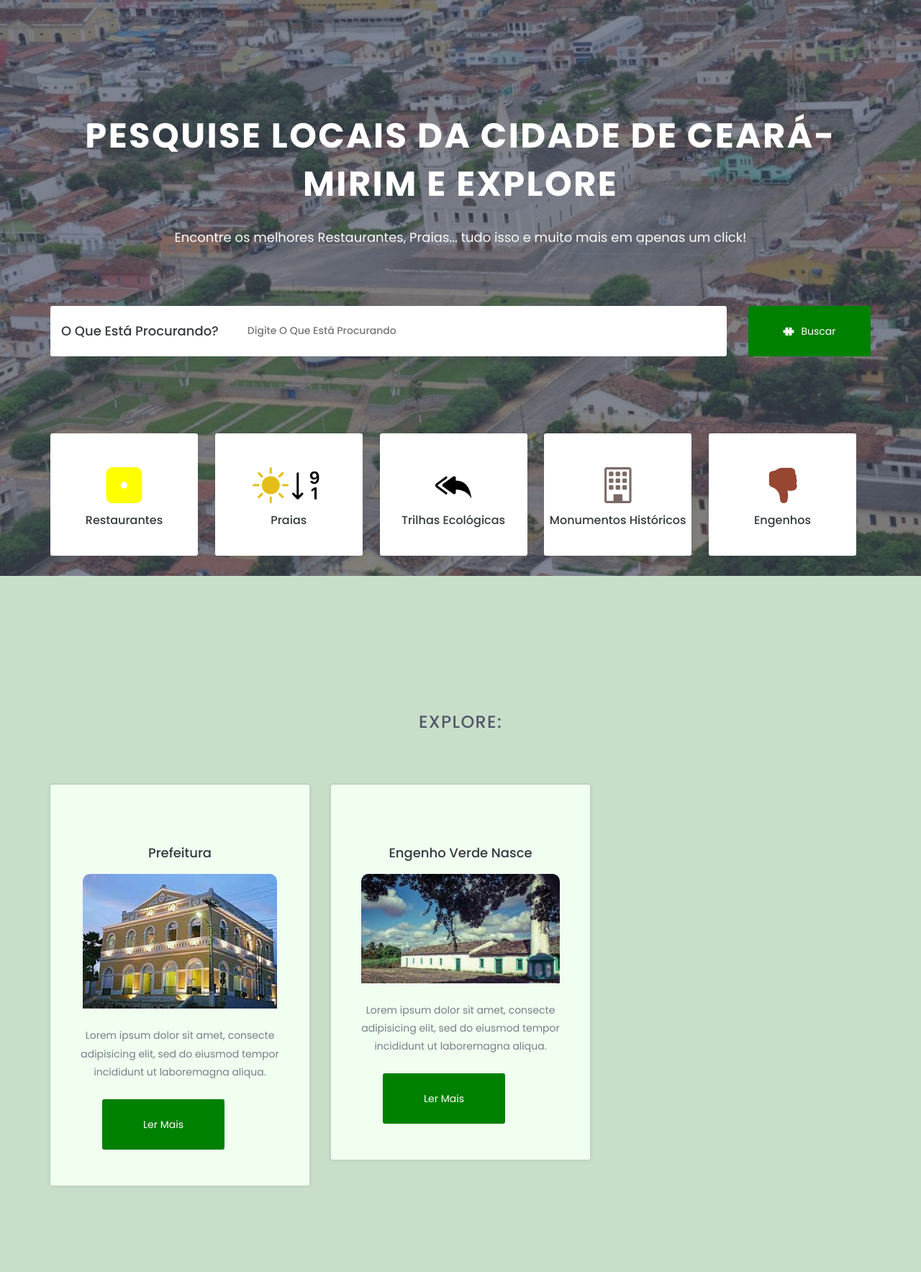
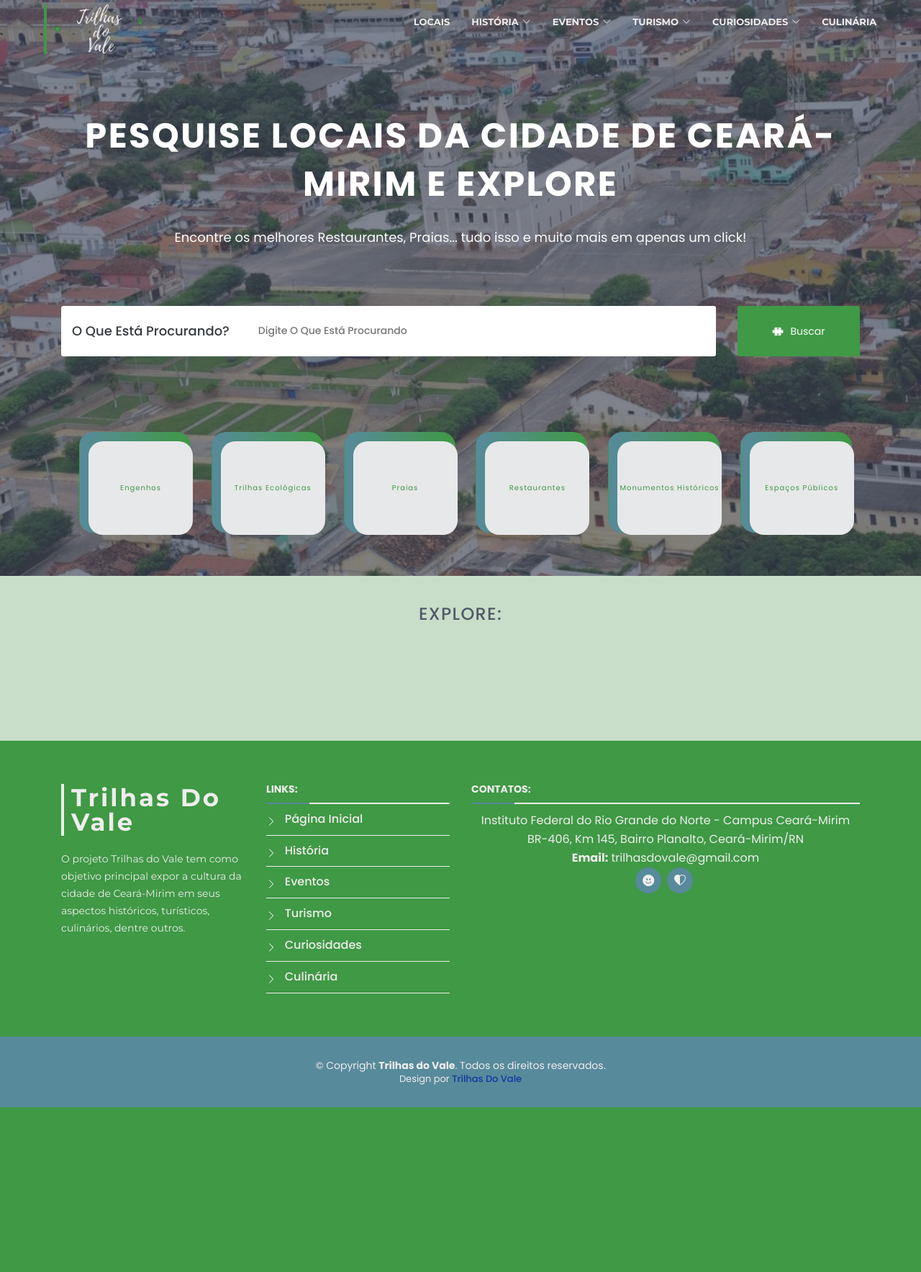
Before and after one commit to jose-ewerton/Trilhas_do_Vale, a Django app: template paginas/templates/paginas/locais.html in a window 1280 px wide. Shown: the whole page at 72% size. After the commit the page ends 1538 px from the top, so only its background shows below. Run offline with Django 3.2, Linux system fonts and the light colour scheme; the template is opened without the code that fills it: values that come from a table or form of the project are taken from there, others are empty; data comes from the database, SQL or seed files in the repository; some libraries are stand-ins or nearby versions.

Commit message:
redefinindo models e ajeitando página locais

```diff
--- a/base/admin.py
+++ b/base/admin.py
@@ -1,13 +1,13 @@
 from django.contrib import admin
 
 # importando classes
-from .models import Administrador,Usuario, Local, Localcategoria, Usuarioavalialocal, Usuariolocal, Avaliacaosite
+from .models import Administrador, Categoria, Usuario, Local, Usuarioavalialocal, Usuariolocal, Avaliacaosite
 
 
 admin.site.register(Administrador)
 admin.site.register(Usuario)
 admin.site.register(Local)
-admin.site.register(Localcategoria)
+admin.site.register(Categoria)
 admin.site.register(Usuarioavalialocal)
 admin.site.register( Usuariolocal)
 admin.site.register(Avaliacaosite)
--- /dev/null
+++ b/paginas/templates/paginas/base.html
@@ -0,0 +1,207 @@
+{% load static %}
+
+<!doctype html>
+<html lang="pt-br">
+
+<head>
+    <meta charset="utf-8">
+    <meta content="width=device-width, initial-scale=1.0" name="viewport">
+
+    {% block titulo %}
+    <title>Trilhas do Vale</title>
+    {% endblock %}
+
+    <meta content="" name="description">
+    <meta content="" name="keywords">
+
+    <!-- Favicons -->
+    <link rel="shortcut icon" href="{% static 'img/favicon1.ico' %}">
+    <link href="{% static 'img/apple-touch-icon.png' %}" rel="apple-touch-icon">
+
+    <!-- Google Fonts -->
+    <link href="https://fonts.googleapis.com/css?family=Open+Sans:300,300i,400,400i,700,700i|Montserrat:300,400,500,700"
+      rel="stylesheet">
+
+    <!-- Vendor CSS Files -->
+    <link href="{% static 'vendor/animate.css/animate.min.css' %}" rel="stylesheet">
+    <link href="{% static 'vendor/aos/aos.css' %}" rel="stylesheet">
+    <link href="{% static 'vendor/bootstrap/css/bootstrap.min.css' %}" rel="stylesheet">
+    <link href="{% static 'vendor/bootstrap-icons/bootstrap-icons.css' %}" rel="stylesheet">
+    <link href="{% static 'vendor/glightbox/css/glightbox.min.css' %}" rel="stylesheet">
+    <link href="{% static 'vendor/swiper/swiper-bundle.min.css' %}" rel="stylesheet">
+    <link href='https://cdn.jsdelivr.net/npm/bootstrap@5.0.0-alpha1/dist/css/bootstrap.min.css' rel='stylesheet'>
+
+    <!-- JQuery -->
+    <script type='text/javascript' src='https://cdnjs.cloudflare.com/ajax/libs/jquery/3.2.1/jquery.min.js'></script>
+
+    <!-- Template Main CSS File -->
+    <link href="{% static 'css/style.css' %}" rel="stylesheet">
+
+
+    <!-- Bloco destinado aos estilos para cada página -->
+    {% block styles %}
+
+    {% endblock %}
+
+</head>
+
+<body >
+
+
+        <!-- Bloco com o menu principal -->
+        {% block menu %}
+        <!-- ======= Header ======= -->
+  <header id="header" class="fixed-top d-flex align-items-center header-transparent ">
+    <!-- fixed top + d flex = define posição dos topicos do header/  header-transparent -->
+    <div class="container-fluid">
+      <!-- altera o layout do header-->
+      <div class="row justify-content-center align-items-center">
+        <!-- Centraliza o container fluid-->
+        <div class="col-xl-11 d-flex align-items-center justify-content-between">
+          <!-- between: coloca o espaço entre os topicos/ col: coloca espaço nas laterais-->
+          <!-- <h1 class="logo"><a href="#">Trilhas do Vale</a></h1> -->
+          <!--  logo: ao remover tornou o trilhas do vale somente um nome e não uma logo-->
+          <!--Descomentar caso for usar logotipo de imagem-->
+          <a href="{% url 'index' %}" class="logo"><img src="{% static 'img/logo1.png' %}" alt="" class="img-fluid"></a>
+
+          <nav id="navbar" class="navbar">
+            <!-- navbar: barra de navegação-->
+            <ul>
+              <li class="dropdown"><a href="{% url 'locais' %}"><span>Locais</span></a>
+              <li class="dropdown"><a href="#historia"><span>História</span> <i class="bi bi-chevron-down"></i></a>
+                <!-- dropdown: responsavel pelos subtopicos/ bi bi-chevron-down: adiciona a seta que mostra os subtopicos -->
+                <ul>
+                  <li><a href="#"> História de Ceará-Mirim</a></li>
+                  <li><a href="#"> História não contada</a></li>
+                </ul>
+              </li>
+              <li class="dropdown"><a href="#eventos"><span>Eventos</span> <i class="bi bi-chevron-down"></i></a>
+                <ul>
+                  <li><a href="#"> Eventos Culturais</a></li>
+                  <li><a href="#"> Eventos Religiosos</a></li>
+                </ul>
+              </li>
+              <li class="dropdown"><a href="#turismo"><span>Turismo</span> <i class="bi bi-chevron-down"></i></a>
+                <ul>
+                  <li><a href="#"> Turismo Histórico </a></li>
+                  <li><a href="#"> Turismo Ecológico </a></li>
+                  <li><a href="#"> Ruínas do Vale </a></li>
+                  <li><a href="#"> Sol e Água Fresca </a></li>
+                </ul>
+              </li>
+              </li>
+              <li class="dropdown"><a href="#curiosidades"><span>Curiosidades</span> <i
+                    class="bi bi-chevron-down"></i></a>
+                <ul>
+                  <li><a href="#"> Coisas da terra </a></li>
+                  <li><a href="#"> Boca a Boca</a></li>
+                  <li><a href="#"> Memórias Vivas </a></li>
+                </ul>
+              </li>
+              <li><a class="nav-link scrollto" href="#culinaria">Culinária</a></li>
+            </ul> <!-- nav-link scrollto: indica qual link está ativo naquela janela-->
+            <i class="bi bi-list mobile-nav-toggle"></i>
+            <!--mobile-nav-toggle: mexe com a alternancia do menu responsivo -->
+          </nav><!-- .navbar -->
+        </div>
+      </div>
+    </div>
+  </header>
+        {% endblock %}
+
+
+        <!-- Bloco de conteúdo -->
+            {% block conteudo %}
+
+            {% endblock %}
+
+
+             <!-- ======= Footer ======= -->
+    {% block rodape %}
+  <footer id="footer">
+    <div class="footer-top">
+      <div class="container">
+        <div class="row">
+
+          <div class="col-lg-3 col-md-6 footer-info">
+            <h3 style="color:#efeded;">Trilhas do Vale</h3>
+            <p> O projeto Trilhas do Vale tem como objetivo principal expor a cultura da cidade de Ceará-Mirim em seus
+              aspectos históricos, turísticos, culinários, dentre outros.</p>
+          </div>
+
+          <div class="col-lg-3 col-md-6 footer-links">
+            <h4>Links:</h4>
+            <ul style=" padding-top: 10px;">
+              <li><i class="bi bi-chevron-right"></i> <a href="#">Página Inicial</a></li>
+              <li><i class="bi bi-chevron-right"></i> <a href="#">História</a></li>
+              <li><i class="bi bi-chevron-right"></i> <a href="#">Eventos</a></li>
+              <li><i class="bi bi-chevron-right"></i> <a href="#">Turismo</a></li>
+              <li><i class="bi bi-chevron-right"></i> <a href="#">Curiosidades</a></li>
+              <li><i class="bi bi-chevron-right"></i> <a href="#">Culinária</a></li>
+            </ul>
+          </div>
+
+          <div class="col-lg-6 col-md-6 footer-contact">
+            <h4>Contatos:</h4>
+            <p style="color:#efeded; font-size:16px; padding-top: 10px; text-align: center;">
+              Instituto Federal do Rio Grande do Norte - Campus Ceará-Mirim <br>
+              BR-406, Km 145, Bairro Planalto, Ceará-Mirim/RN<br>
+              <!--<strong>Phone:</strong> +1 5589 55488 55<br> -->
+              <strong>Email:</strong> trilhasdovale@gmail.com
+            </p>
+
+            <div style=" text-align: center;" class="social-links">
+              <a href="#" class="facebook"><i class="bi bi-facebook"></i></a>
+              <a href="#" class="instagram"><i class="bi bi-instagram"></i></a>
+            </div>
+
+          </div>
+
+        </div>
+      </div>
+    </div>
+
+    <div class="container">
+      <div class="copyright">
+        &copy; Copyright <strong>Trilhas do Vale</strong>. Todos os direitos reservados.
+      </div>
+      <div class="credits">
+        <!--
+        All the links in the footer should remain intact.
+        You can delete the links only if you purchased the pro version.
+        Licensing information: https://bootstrapmade.com/license/
+        Purchase the pro version with working PHP/AJAX contact form: https://bootstrapmade.com/buy/?theme=BizPage
+      -->
+        Design por <a style="color:#1138A3; font-size:13px;" href="https://trilhasdovale.com.br/">Trilhas do Vale</a>
+      </div>
+    </div>
+  </footer><!-- End Footer -->
+
+  <a href="#" class="back-to-top d-flex align-items-center justify-content-center"><i
+      class="bi bi-arrow-up-short"></i></a>
+    {% endblock %}
+
+
+    <!-- Importação do JS -->
+    <!-- Vendor JS Files -->
+  <script src="{% static 'vendor/aos/aos.js' %}"></script>
+  <script src="{% static 'vendor/bootstrap/js/bootstrap.bundle.min.js' %}"></script>
+  <script src="{% static 'vendor/glightbox/js/glightbox.min.js' %}" ></script>
+  <script src="{% static 'vendor/isotope-layout/isotope.pkgd.min.js' %}"></script>
+  <script src="{% static 'vendor/php-email-form/validate.js' %}"></script>
+  <script src="{% static 'vendor/purecounter/purecounter.js' %}"></script>
+  <script src="{% static 'vendor/swiper/swiper-bundle.min.js' %}"></script>
+  <script src="{% static 'vendor/waypoints/noframework.waypoints.js' %}"></script>
+  <script type='text/javascript'
+    src='https://cdn.jsdelivr.net/npm/bootstrap@5.0.0-alpha1/dist/js/bootstrap.bundle.min.js'></script>
+
+    <!-- Bloco destinado aos scripts para cada página -->
+    {% block scripts %}
+
+    {% endblock %}
+
+    <script src="{% static 'js/main.js' %}"></script>
+
+</body>
+
+</html>
--- a/paginas/templates/paginas/locais.html
+++ b/paginas/templates/paginas/locais.html
@@ -1,13 +1,7 @@
-<!doctype html>
-<html lang="pt-br">
+{%  extends 'paginas/base.html'   %}
+ {% load static %}
 
-<head>
-	<!-- meta data -->
-	<meta charset="utf-8">
-	<meta http-equiv="X-UA-Compatible" content="IE=edge">
-	<meta name="viewport" content="width=device-width, initial-scale=1">
-	<!-- The above 3 meta tags *must* come first in the head; any other head content must come *after* these tags -->
-
+ {% block styles %}
 	<!--font-family-->
 	<link
 		href="https://fonts.googleapis.com/css?family=Poppins:100,100i,200,200i,300,300i,400,400i,500,500i,600,600i,700,700i,800,800i,900,900i"
@@ -28,10 +22,10 @@
 	<!--responsive.css-->
 	<link rel="stylesheet" href="../../../static/css/css_local/responsive.css">
 
-</head>
+	{% endblock %}
 
-<body>
 
+	{% block conteudo %}
 
 	<!--welcome-hero start -->
 	<section id="home" class="welcome-hero">
@@ -55,7 +49,7 @@
 
 				</div>
 				<div class="welcome-hero-serch">
-					<button class="welcome-hero-btn" onclick="window.location.href='#'">
+					<button class="welcome-hero-btn">
 						<i style="margin: 0 10px 5px 0; font-size: 15px;" class="bi bi-search"></i> Buscar
 					</button>
 				</form>
@@ -68,45 +62,18 @@
 	<!--welcome-hero end -->
 
 	<!--list-topics start -->
-	<section id="list-topics" class="list-topics">
+	<section id="list-categories" class="list-categories">
 		<div class="container">
-			<div class="list-topics-content">
-				<ul>
+			<div style="position: absolute; z-index: 999;" class="categorias">
+				<ul  style="position:relative; margin-top: -200px;">
+					{% for categoria in categorias %}
 					<li>
-						<div class="single-list-topics-content">
-							<i style=" font-size: 50px; color: yellow;" class="bi bi-egg-fried"></i>
-							<h2><a href="#">Restaurantes</a></h2>
-						</div>
+						<a class="btn" href="#">
+							<span>{{categoria.nome}}</span>
+						  </a>
 					</li>
-					<li>
-						<div class="single-list-topics-content">
-							<i style=" margin-right: 50px; font-size: 50px; color: rgb(228, 190, 22);"
-								class="bi bi-brightness-high-fill"></i>
-							<i style=" margin-left: 50px; margin-top: -71px; ; font-size: 50px; color: rgb(0, 0, 0);"
-								class="bi bi-sunglasses"></i>
-							<h2><a href="#">Praias</a></h2>
-
-						</div>
-					</li>
-					<li>
-						<div class="single-list-topics-content">
-							<i style="font-size: 50px; color: black;" class="bi bi-signpost-2-fill"></i>
-							<h2><a href="#">Trilhas Ecológicas</a></h2>
-						</div>
-					</li>
-					<li>
-						<div class="single-list-topics-content">
-							<i style="font-size: 50px; color: rgb(122, 106, 102);" class="bi bi-building"></i>
-							<h2><a href="#">Monumentos históricos</a></h2>
-						</div>
-					</li>
-					<li>
-						<div class="single-list-topics-content">
-							<i style="font-size: 50px; color: rgb(151, 70, 50);" class="bi bi-house-fill"></i>
-							<h2><a href="#">Engenhos</a></h2>
-						</div>
-					</li>
-				</ul>
+					{% endfor %}
+					</ul>
 			</div>
 		</div>
 		<!--/.container-->
@@ -156,6 +123,4 @@
 	<!--works end -->
 
 	<!-- Include all js compiled plugins (below), or include individual files as needed -->
-</body>
-
-</html>
+	{% endblock %}
--- a/static/css/css_local/style.css
+++ b/static/css/css_local/style.css
@@ -82,6 +82,7 @@
 .section-header{
     position: relative;
     text-align: center;
+    padding-top: 40px;
 }
 .section-header h2{
     color: #505866;
@@ -182,7 +183,7 @@
     color:  #fff;
     width:  170px;
     height:  70px;
-    background:  green;
+    background:  #3f9945;
     text-transform:  capitalize;
     margin-left:  30px;
     border-radius: 3px;
@@ -192,7 +193,7 @@
     -o-transition: 0.3s linear;
     transition: 0.3s linear;
 }
-.welcome-hero-btn:hover{/*background: #fd4043;*/background: #f43032;}
+.welcome-hero-btn:hover{/*background: #578a9b*/background: #578a9b}
 
 .welcome-hero-btn svg {
     width:  14px;
@@ -203,43 +204,51 @@
 /*-------------------------------------
         5. List-topuics
 --------------------------------------*/
-.list-topics-content {
-    position: relative;
-    top: -198px;
-    z-index: 1;
+
+.categorias ul li { display: inline-block;}
+
+.btn {
+	background-image: linear-gradient(to right, #578a9b 0%, #3f9945 100%);
+	border-radius: 20px;
+    box-sizing: border-box;
+	color: #3f9945;
+	display: block;
+	height: 140px;
+	letter-spacing: 1px;
+	margin: 0 auto;
+    margin-left: 25px;
+	padding: 4px;
+	position: relative;
+  text-decoration: none;
+
+	width: 155px;
+	z-index: 2;
 }
-.list-topics-content ul li { display: inline-block;}
 
-.single-list-topics-content{
-    display: flex;
-    align-items: center;
-    flex-direction: column;
-    justify-content: center;
-    width: 205px;
-    height: 170px;
-    background:#fff;
-    border-radius: 3px;
-    margin-right: 20px;
-    margin-bottom: 20px;
-    box-shadow: 0 0px 10px rgba(71,71,71,.2);
-    -webkit-transition: .3s linear;
-    -moz-transition:.3s linear;
-    -ms-transition:.3s linear;
-    -o-transition:.3s linear;
-    transition: .3s linear;
+.btn:hover {
+	color: #fff;
 }
-.single-list-topics-content h2>a { margin: 13px 0;}
-/*.single-list-topics-content:last-child{margin-right: 0;}*/
+
+.btn span {
+	align-items: center;
+	background: #e7e8e9;
+	border-radius: 20px;
+	display: flex;
+    font-size: 10px;
+	justify-content: center;
+	height: 100%;
+	transition: background .5s ease;
+	width: 100%;
+    padding-left: 40px;
+    padding-right: 40px;
+    margin: 8px;
 
 
-
-.single-list-topics-content:hover h2>a,.single-list-topics-content:hover p{color: #fff!important;}
-.single-list-topics-content:hover{
-    color: #fff;
-    background: green;
-    box-shadow: 0 5px 10px rgba(71,71,71,.4);
 }
 
+.btn:hover span {
+	background: transparent;
+}
 /*-------------------------------------
         6. Works
 --------------------------------------*/
@@ -279,5 +288,5 @@
 
 .single-how-works:hover h2 a,.single-how-works:hover p{color: #fff;}
 .single-how-works:hover .single-how-works-icon{background: #fff;}
-.single-how-works:hover .welcome-hero-btn.how-work-btn{background: #fff;color: green}
-.single-how-works:hover{box-shadow: 0 0px 10px rgba(71,71,71,.4);background: green}
+.single-how-works:hover .welcome-hero-btn.how-work-btn{background: #fff;color: #3f9945}
+.single-how-works:hover{box-shadow: 0 0px 10px rgba(71,71,71,.4);background: #3f9945}
```
Also changed, not shown: base/models.py (+12 -9 lines), paginas/views.py (+8 -2 lines), base/migrations/0001_initial.py, base/migrations/0002_alter_local_foto.py (deleted), db.sqlite3.
